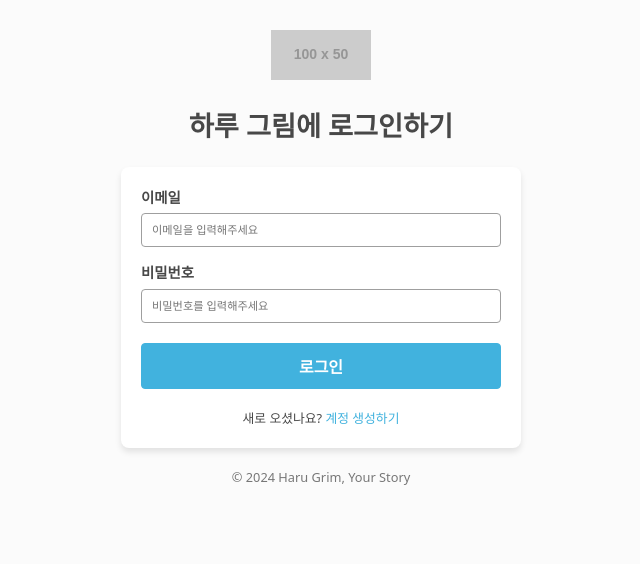
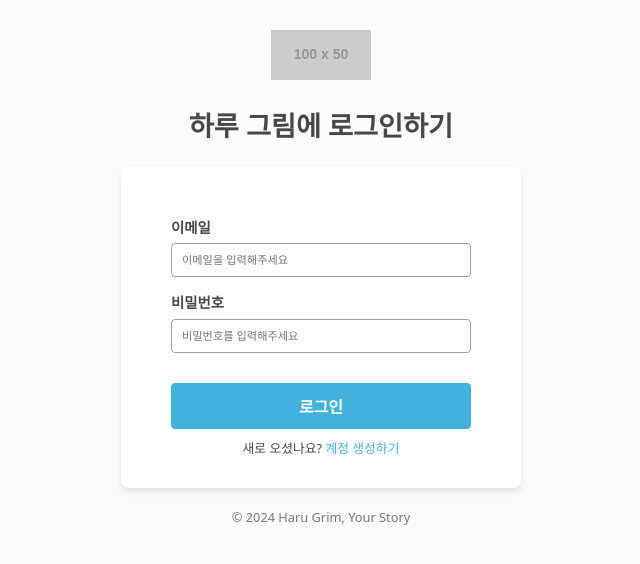
Before and after one commit to LittleWaterDrops/HaruGrim, a Vue app in the folder client/vue-project/: page /login in a window 1280 px wide. Shown: the top 564 px of the page, without its empty margins (319-959 px from the left). Built offline with nearby package versions, Linux system fonts and the light colour scheme; the HTML template or start-up script is replaced by a standard one.

Commit message:
애니메이션 수정

```diff
--- a/client/vue-project/src/views/HomeView.vue
+++ b/client/vue-project/src/views/HomeView.vue
@@ -1,8 +1,6 @@
 <template>
   <div class="home-container">
-    <transition name="fade">
-      <HomeHeader v-if="isHeaderVisible" />
-    </transition>
+    <HomeHeader />
 
     <transition name="fade">
       <div class="view-actions" v-if="isViewActionsVisible">
@@ -77,7 +75,6 @@ const isReviewFormOpen = ref(false)
 const isReviewViewOpen = ref(false)
 const isSubmitting = ref(false)
 const selectedItem = ref(null)
-const isHeaderVisible = ref(false)
 const isViewActionsVisible = ref(false)
 const isContentVisible = ref(false)
 
@@ -160,12 +157,9 @@ const submitReview = async () => {
 
 onMounted(() => {
   setTimeout(() => {
-    isHeaderVisible.value = true
+    isViewActionsVisible.value = true
     setTimeout(() => {
-      isViewActionsVisible.value = true
-      setTimeout(() => {
-        isContentVisible.value = true
-      }, 300)
+      isContentVisible.value = true
     }, 300)
   }, 200)
 })
--- a/client/vue-project/src/views/LoginView.vue
+++ b/client/vue-project/src/views/LoginView.vue
@@ -108,7 +108,7 @@ const handleLogin = async () => {
 
 .login-main {
   background-color: var(--background);
-  padding: 20px;
+  padding: 50px 50px 15px 50px;
   border-radius: 8px;
   box-shadow: 0 4px 6px rgba(0, 0, 0, 0.1);
   width: 100%;
@@ -144,12 +144,13 @@ const handleLogin = async () => {
   position: relative;
   display: inline-block;
   width: 100%;
+  margin-top: 15px;
+  margin-bottom: 5px;
   padding: 10px;
   background-color: var(--primary-500);
   color: var(--background);
   border: 1px solid var(--primary-500);
   border-radius: 4px;
-  margin-top: 5px;
   font-size: 1rem;
   font-weight: 600;
   cursor: pointer;
@@ -185,7 +186,8 @@ const handleLogin = async () => {
 }
 
 .signup-text {
-  margin-top: 20px;
+  margin-top: 5px;
+  margin-bottom: 15px;
   text-align: center;
   font-size: 0.8rem;
 }
--- a/client/vue-project/src/views/SignUpView.vue
+++ b/client/vue-project/src/views/SignUpView.vue
@@ -198,12 +198,12 @@ const handleSignUp = async () => {
 
 .signup-main {
   background: var(--background);
-  padding: 30px 20px 15px 20px;
+  padding: 50px 50px 15px 50px;
   line-height: 1.7;
   border-radius: 8px;
   box-shadow: 0 4px 6px rgba(0, 0, 0, 0.1);
   width: 100%;
-  max-width: 600px;
+  max-width: 550px;
 }
 
 .signup-main p {
@@ -284,6 +284,8 @@ const handleSignUp = async () => {
   position: relative;
   display: inline-block;
   width: 100%;
+  margin-top: 15px;
+  margin-bottom: 15px;
   padding: 10px;
   background-color: var(--primary-500);
   color: var(--background);
```
